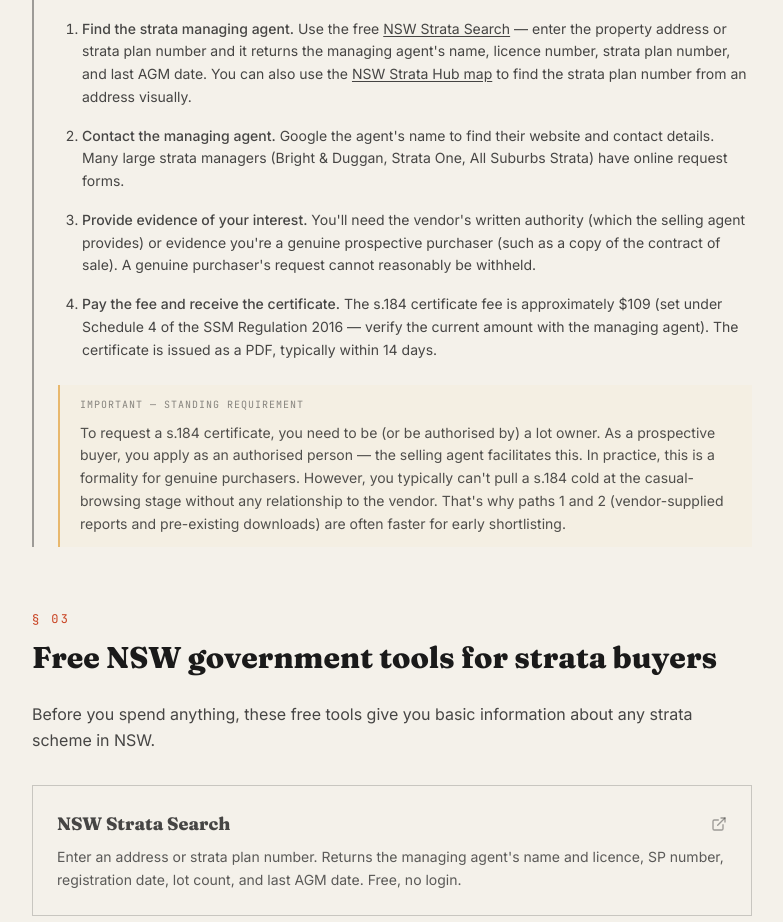
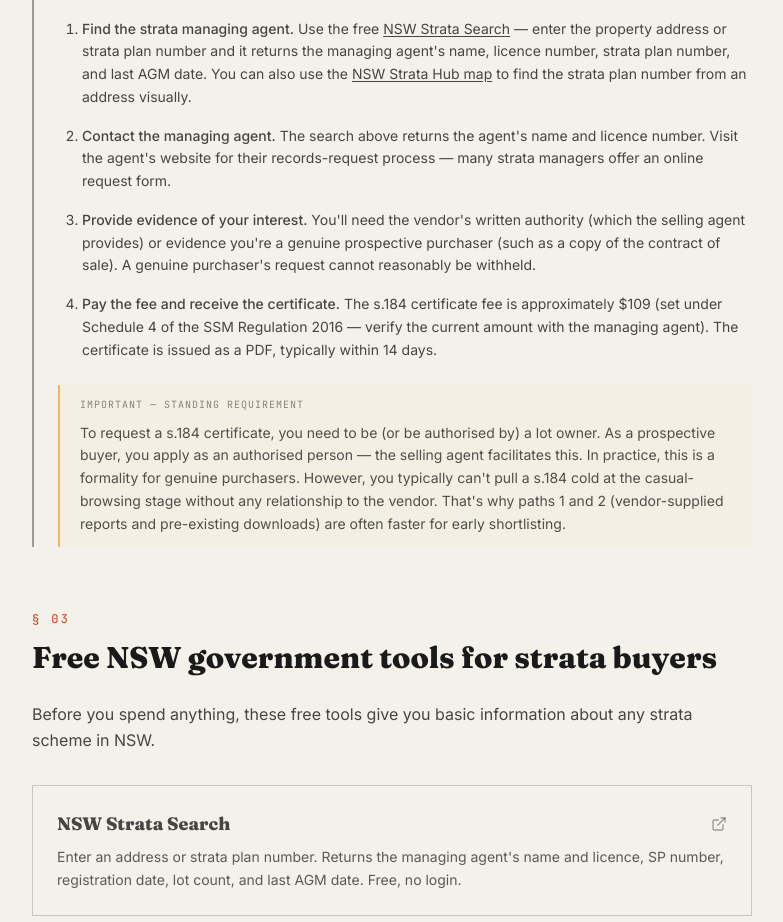
Before and after one commit to Oilheater/stratasnap, a Next.js app: page /guides/how-to-get-a-strata-report-nsw in a window 1280 px wide. Shown: the part 2507-3429 px from the top of the page, without its empty margins (248-1031 px from the left). Built offline with nearby package versions, Linux system fonts and the light colour scheme.

Commit message:
Guide: remove named strata managers and 'Google it', route via NSW search

```diff
--- a/app/guides/how-to-get-a-strata-report-nsw/GuideClient.jsx
+++ b/app/guides/how-to-get-a-strata-report-nsw/GuideClient.jsx
@@ -241,9 +241,9 @@ export default function GuideClient() {
                     <span className="font-medium">
                       Contact the managing agent.
                     </span>{" "}
-                    Google the agent's name to find their website and contact
-                    details. Many large strata managers (Bright & Duggan,
-                    Strata One, All Suburbs Strata) have online request forms.
+                    The search above returns the agent's name and licence
+                    number. Visit the agent's website for their records-request
+                    process — many strata managers offer an online request form.
                   </li>
                   <li>
                     <span className="font-medium">
```
